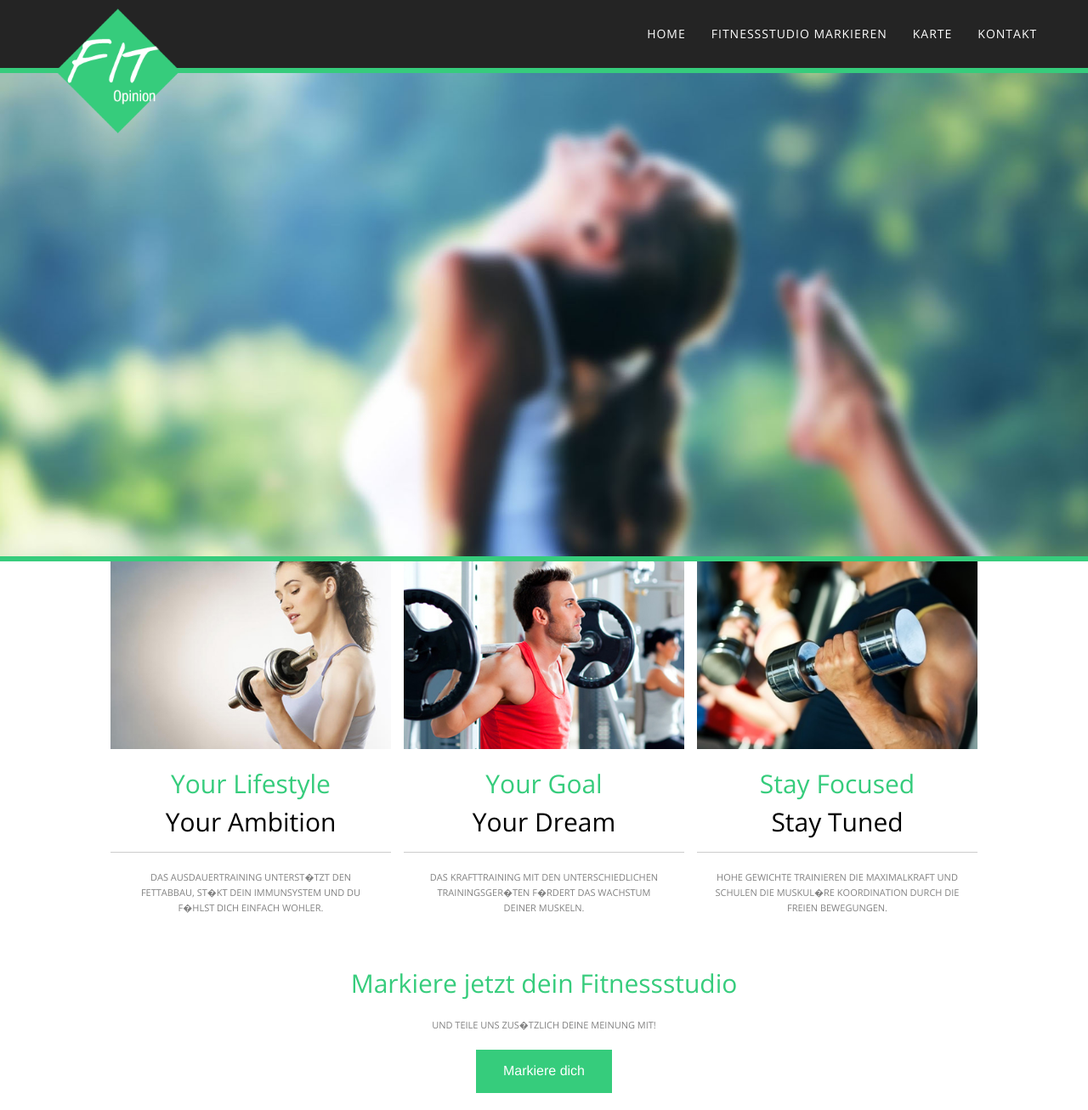
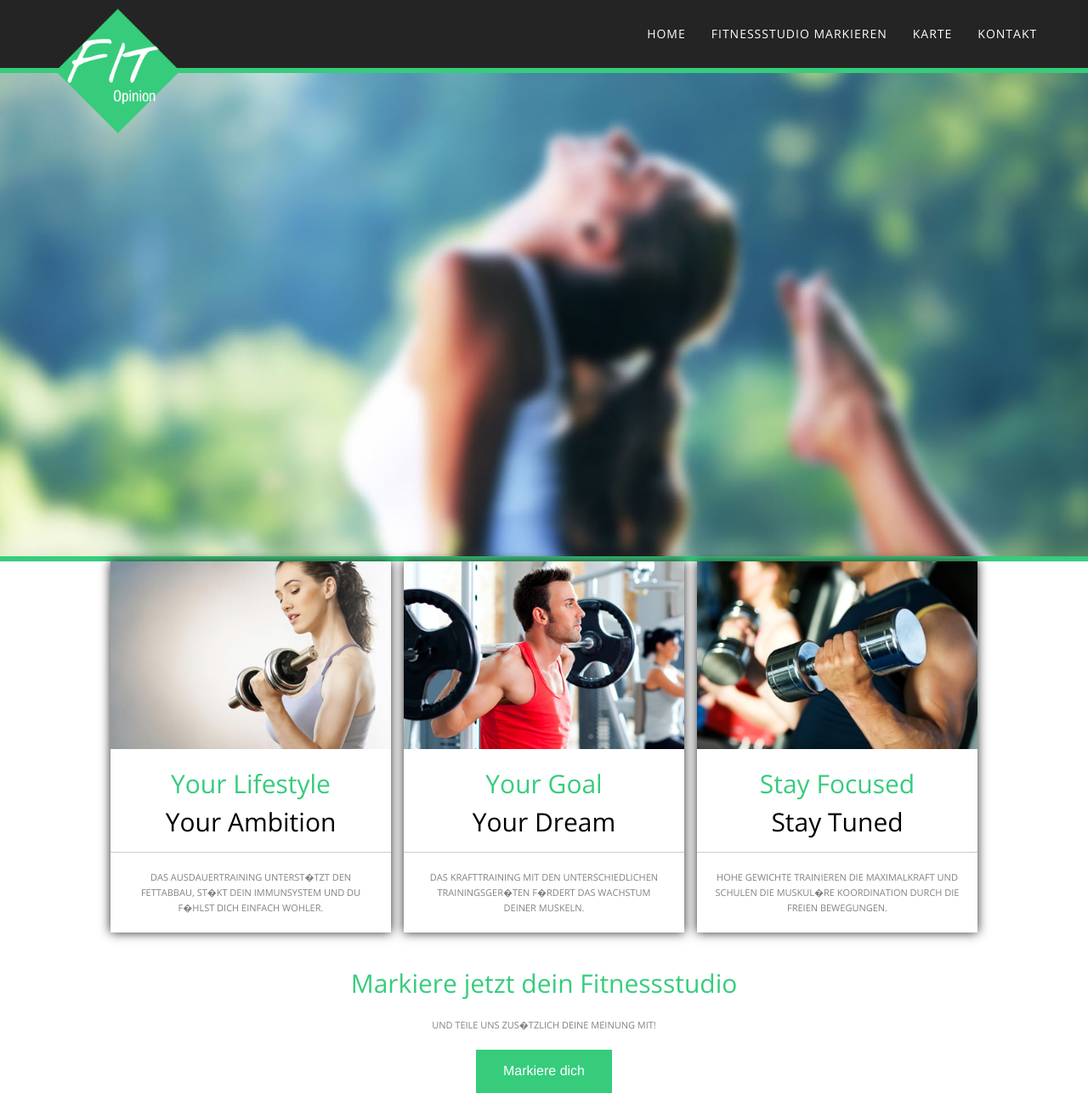
Before and after one commit to Emarcio/Konzept_Programm, a PHP site: page / in a window 1280 px wide. Shown: the top 1307 px of the page at 85% size. Run offline with PHP 8.4, Linux system fonts and the light colour scheme; some libraries are stand-ins or nearby versions.

Commit message:
box-shadow

```diff
--- a/konzept_programm/Code/Teil_2/Programmierung/css/responsive.css
+++ b/konzept_programm/Code/Teil_2/Programmierung/css/responsive.css
@@ -79,6 +79,7 @@
         clear: both;
         margin: 0 auto;
         width: 100%;
+        box-shadow: none;
     }
     #button_first {
         padding-top: 50px;
--- a/konzept_programm/Code/Teil_2/Programmierung/css/style.css
+++ b/konzept_programm/Code/Teil_2/Programmierung/css/style.css
@@ -150,6 +150,7 @@
     background: none repeat scroll 0 0 #FFFFFF;
     float: left;
     width: 330px;
+    box-shadow: 0 0 12px rgba(36, 36, 36, 1);
 }
 #button_second {
     margin-left: 15px;
```
